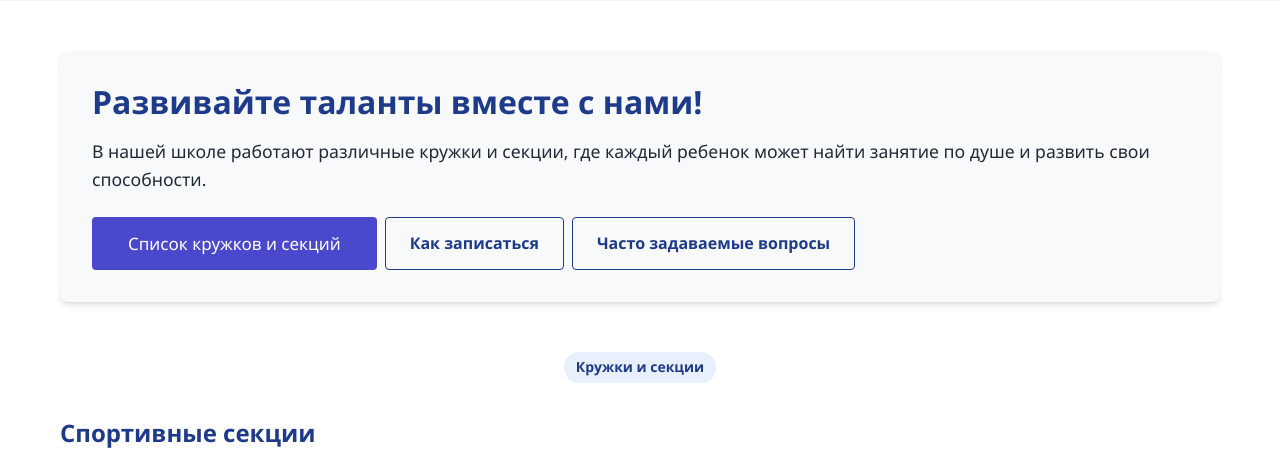
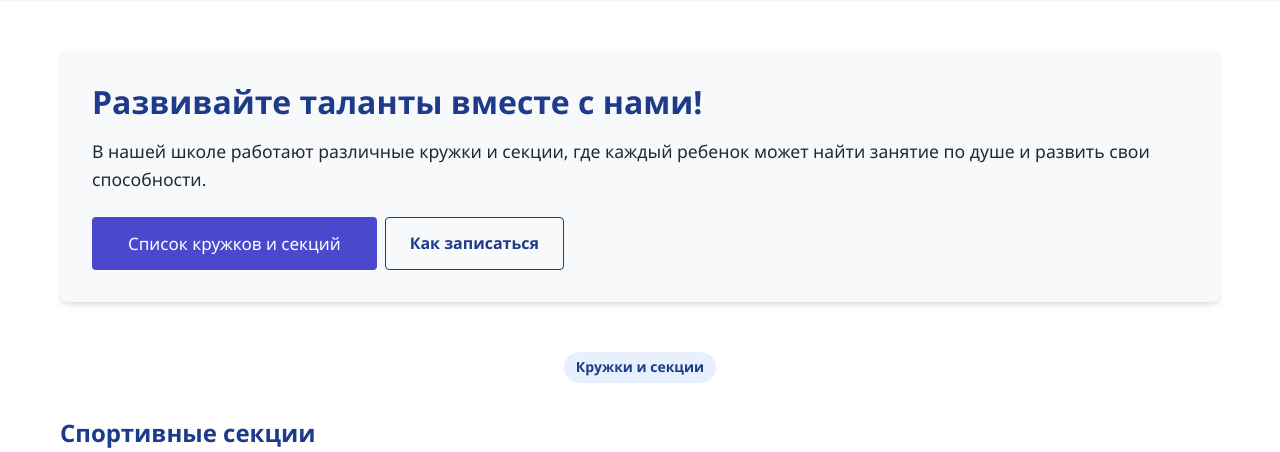
Before and after one commit to ayklaaa/school, a Django app: page /clubs-and-sections/ in a window 1280 px wide. Shown: the part 273-725 px from the top of the page. Run offline with Django 5.2, Linux system fonts and the light colour scheme.

Commit message:
Update clubs_and_sections.html

```diff
--- a/templates/parens/clubs_and_sections.html
+++ b/templates/parens/clubs_and_sections.html
@@ -16,7 +16,7 @@
             <div class="clubs-banner-buttons">
                 <a href="#clubs-list" class="btn btn-primary">Список кружков и секций</a>
                 <a href="#enrollment" class="btn btn-outline">Как записаться</a>
-                <a href="#faq" class="btn btn-outline">Часто задаваемые вопросы</a>
+
             </div>
         </div>
 
```
